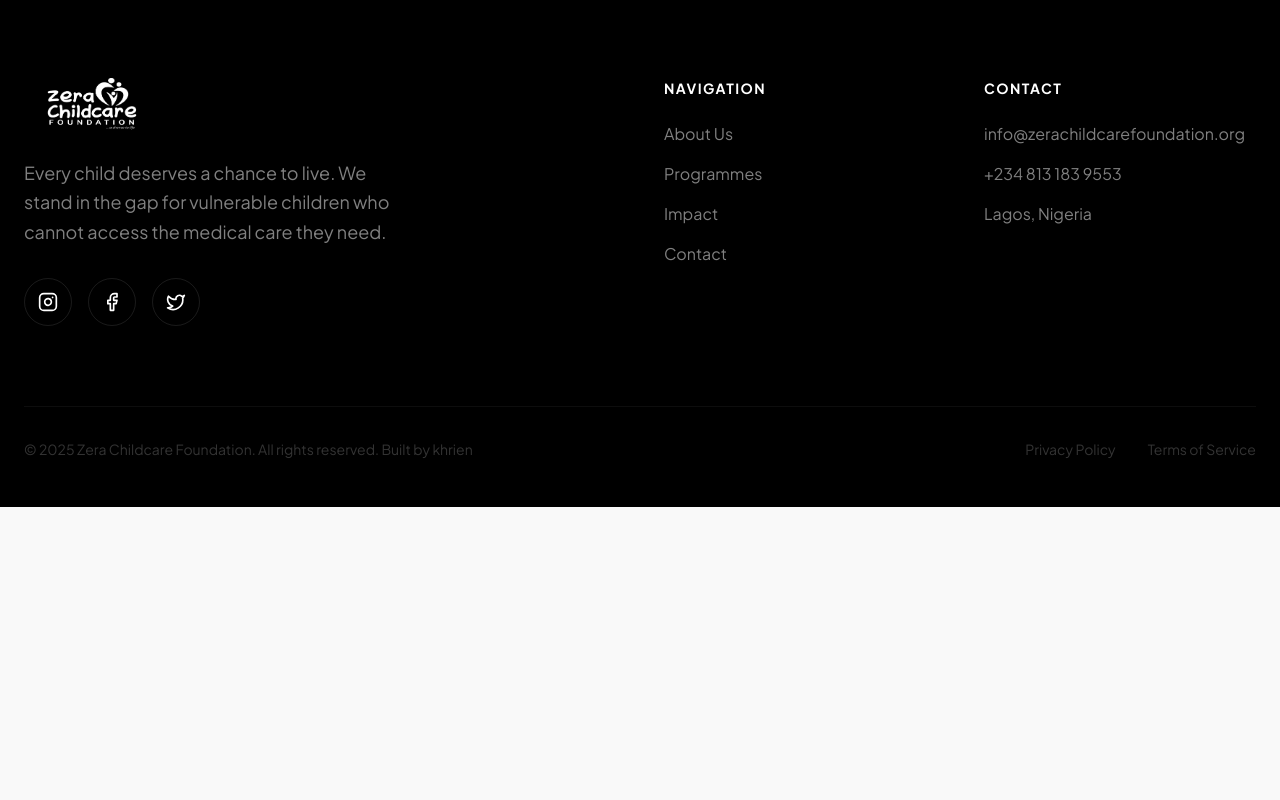
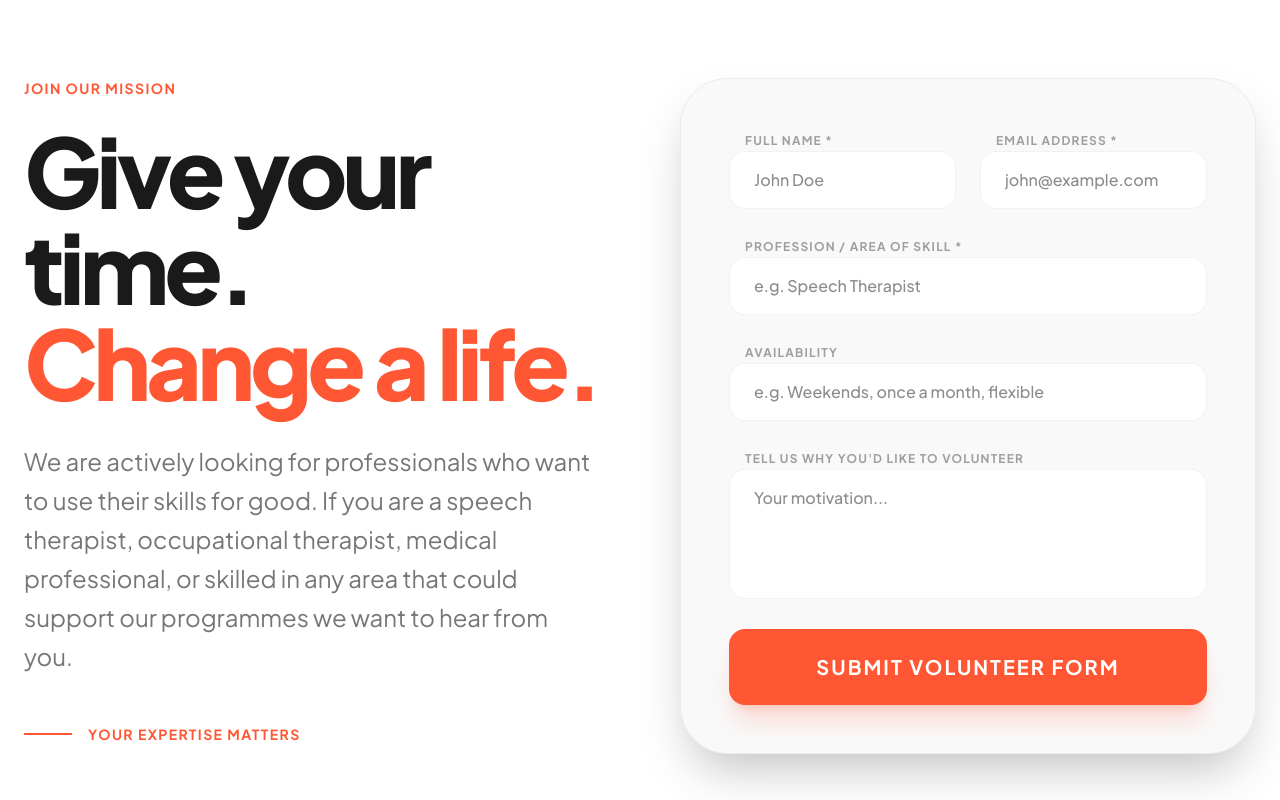
Before and after one commit to jake916/zeera-child-care-foundation, a Next.js app: page /contact in a window 1280 px wide. Shown: the part 1700-2500 px from the top of the page. Before the commit the page ends 2207 px from the top, so only its background shows below. Built offline with nearby package versions, Linux system fonts and the light colour scheme.

Commit message:
feat: implement website structure including landing page, about, programmes, impact, contact, and donate sections with shared footer component

```diff
--- a/src/app/contact/page.js
+++ b/src/app/contact/page.js
@@ -10,7 +10,7 @@ export default function ContactPage() {
       <Navbar />
       <main>
         {/* Cinematic Hero */}
-        <section className="relative min-h-screen flex items-center justify-center overflow-hidden">
+        <section className="relative min-h-[50vh] md:min-h-screen flex items-center justify-center overflow-hidden">
           <div className="absolute inset-0 z-0">
             <Image
               src="/medium-shot-woman-wearing-halal-outdoors.jpg"
@@ -24,11 +24,11 @@ export default function ContactPage() {
             <ScrollReveal>
               <h1 className="text-6xl md:text-9xl font-black text-white mb-8 tracking-tighter">Contact Us</h1>
               <p className="text-white/80 text-xl md:text-3xl max-w-3xl mx-auto leading-tight font-medium">
-                Reach out. We're listening.
+                Reach out. We are listening.
               </p>
             </ScrollReveal>
           </div>
-          <div className="absolute bottom-10 left-1/2 -translate-x-1/2 animate-bounce">
+          <div className="hidden md:block absolute bottom-10 left-1/2 -translate-x-1/2 animate-bounce">
             <div className="w-6 h-10 border-2 border-white/30 rounded-full flex justify-center p-1">
               <div className="w-1 h-2 bg-white rounded-full" />
             </div>
@@ -115,6 +115,63 @@ export default function ContactPage() {
           </div>
         </section>
 
+        {/* Volunteer Form Section */}
+        <section className="py-24 bg-card-bg border-t border-black/5">
+          <div className="max-w-7xl mx-auto px-6">
+            <div className="grid grid-cols-1 lg:grid-cols-2 gap-20 items-start">
+              <ScrollReveal>
+                <h2 className="text-sm font-bold tracking-widest text-secondary uppercase mb-6">Join our mission</h2>
+                <h1 className="text-6xl md:text-8xl font-black text-foreground mb-8 tracking-tighter">Give your time. <br /> <span className="text-secondary">Change a life.</span></h1>
+                <p className="text-xl md:text-2xl text-foreground/60 leading-relaxed mb-12 max-w-xl">
+                  We are actively looking for professionals who want to use their skills for good. If you are a
+                  speech therapist, occupational therapist, medical professional, or skilled in any area that
+                  could support our programmes we want to hear from you.
+                </p>
+                <div className="flex items-center gap-4 text-secondary font-bold uppercase tracking-widest text-sm">
+                  <div className="w-12 h-[2px] bg-secondary" />
+                  Your expertise matters
+                </div>
+              </ScrollReveal>
+
+              <ScrollReveal delay={200}>
+                <div className="bg-background p-8 md:p-12 rounded-[3rem] border border-black/5 shadow-2xl">
+                  <form className="space-y-6">
+                    <div className="grid grid-cols-1 md:grid-cols-2 gap-6">
+                      <div className="space-y-2">
+                        <label className="text-xs font-bold uppercase tracking-widest text-foreground/40 ml-4">Full Name *</label>
+                        <input type="text" required placeholder="John Doe" className="w-full bg-card-bg border border-black/5 rounded-2xl px-6 py-4 outline-none focus:border-secondary transition-all font-medium" />
+                      </div>
+                      <div className="space-y-2">
+                        <label className="text-xs font-bold uppercase tracking-widest text-foreground/40 ml-4">Email Address *</label>
+                        <input type="email" required placeholder="john@example.com" className="w-full bg-card-bg border border-black/5 rounded-2xl px-6 py-4 outline-none focus:border-secondary transition-all font-medium" />
+                      </div>
+                    </div>
+
+                    <div className="space-y-2">
+                      <label className="text-xs font-bold uppercase tracking-widest text-foreground/40 ml-4">Profession / Area of skill *</label>
+                      <input type="text" required placeholder="e.g. Speech Therapist" className="w-full bg-card-bg border border-black/5 rounded-2xl px-6 py-4 outline-none focus:border-secondary transition-all font-medium" />
+                    </div>
+
+                    <div className="space-y-2">
+                      <label className="text-xs font-bold uppercase tracking-widest text-foreground/40 ml-4">Availability</label>
+                      <input type="text" placeholder="e.g. Weekends, once a month, flexible" className="w-full bg-card-bg border border-black/5 rounded-2xl px-6 py-4 outline-none focus:border-secondary transition-all font-medium" />
+                    </div>
+
+                    <div className="space-y-2">
+                      <label className="text-xs font-bold uppercase tracking-widest text-foreground/40 ml-4">Tell us why you'd like to volunteer</label>
+                      <textarea placeholder="Your motivation..." rows="4" className="w-full bg-card-bg border border-black/5 rounded-2xl px-6 py-4 outline-none focus:border-secondary transition-all font-medium resize-none"></textarea>
+                    </div>
+
+                    <button className="w-full bg-secondary text-white py-6 rounded-2xl font-bold text-xl hover:scale-[1.02] transition-all shadow-xl shadow-secondary/20 uppercase tracking-widest">
+                      Submit Volunteer Form
+                    </button>
+                  </form>
+                </div>
+              </ScrollReveal>
+            </div>
+          </div>
+        </section>
+
         {/* Immersive Social Section */}
         {/* <section className="py-24 bg-card-bg">
           <div className="max-w-7xl mx-auto px-6 text-center">
--- a/src/app/donate/page.js
+++ b/src/app/donate/page.js
@@ -10,7 +10,7 @@ export default function DonatePage() {
          <Navbar />
          <main>
             {/* Cinematic Hero */}
-            <section className="relative min-h-screen flex items-center justify-center overflow-hidden">
+            <section className="relative min-h-[50vh] md:min-h-screen flex items-center justify-center overflow-hidden">
                <div className="absolute inset-0 z-0">
                   <Image
                      src="/close-up-community-concept-with-hands.jpg"
@@ -33,7 +33,7 @@ export default function DonatePage() {
                      </p>
                   </ScrollReveal>
                </div>
-               <div className="absolute bottom-10 left-1/2 -translate-x-1/2 animate-bounce">
+               <div className="hidden md:block absolute bottom-10 left-1/2 -translate-x-1/2 animate-bounce">
                   <div className="w-6 h-10 border-2 border-white/30 rounded-full flex justify-center p-1">
                      <div className="w-1 h-2 bg-white rounded-full" />
                   </div>
--- a/src/components/CausesGrid.js
+++ b/src/components/CausesGrid.js
@@ -1,5 +1,6 @@
 import React from "react";
 import Image from "next/image";
+import Link from "next/link";
 
 const causes = [
   {
@@ -12,8 +13,8 @@ const causes = [
   {
     id: 2,
     title: "Special Needs Intervention",
-    tagline: "Every child deserves to thrive — not just survive.",
-    description: "We support children with special needs from underserved communities — particularly those who need timely intervention to improve their quality of life. Speech therapy, occupational therapy, and specialist care, made accessible.",
+    tagline: "Every child deserves to thrive not just survive.",
+    description: "We support children with special needs from underserved communities particularly those who need timely intervention to improve their quality of life. Speech therapy, occupational therapy, and specialist care, made accessible.",
     image: "/african-kid-marketplace.jpg",
   },
 ];
@@ -30,9 +31,9 @@ const CausesGrid = () => {
               <span className="text-primary">Real impact.</span>
             </h3>
           </div>
-          <button className="text-foreground font-bold border-b-2 border-primary pb-1 hover:text-primary transition-colors">
+          <Link href="/programmes" className="text-foreground font-bold border-b-2 border-primary pb-1 hover:text-primary transition-colors">
             Learn More About Our Work
-          </button>
+          </Link>
         </div>
 
         <div className="grid grid-cols-1 md:grid-cols-2 gap-8">
@@ -59,9 +60,11 @@ const CausesGrid = () => {
                 </p>
 
                 <div className="mt-auto">
-                   <button className="w-full py-4 bg-primary/5 border border-primary/10 rounded-2xl font-bold hover:bg-secondary hover:text-white hover:border-secondary transition-all text-foreground hover:text-white">
-                     Support this Programme
-                   </button>
+                   <Link href="/programmes">
+                     <button className="w-full py-4 bg-primary/5 border border-primary/10 rounded-2xl font-bold hover:bg-secondary hover:text-white hover:border-secondary transition-all text-foreground hover:text-white">
+                       Support this Programme
+                     </button>
+                   </Link>
                 </div>
               </div>
             </div>
--- a/src/components/Footer.js
+++ b/src/components/Footer.js
@@ -28,10 +28,7 @@ const Footer = () => {
               <a href="https://facebook.com/zerachildcarefoundation" target="_blank" rel="noopener noreferrer" className="w-12 h-12 rounded-full border border-white/10 flex items-center justify-center hover:bg-primary hover:border-primary transition-all cursor-pointer group">
                 <svg width="20" height="20" viewBox="0 0 24 24" fill="none" stroke="currentColor" strokeWidth="2" strokeLinecap="round" strokeLinejoin="round" className="text-white group-hover:text-black transition-colors"><path d="M18 2h-3a5 5 0 0 0-5 5v3H7v4h3v8h4v-8h3l1-4h-4V7a1 1 0 0 1 1-1h3z"></path></svg>
               </a>
-              {/* Twitter/X */}
-              <a href="#" className="w-12 h-12 rounded-full border border-white/10 flex items-center justify-center hover:bg-primary hover:border-primary transition-all cursor-pointer group">
-                <svg width="20" height="20" viewBox="0 0 24 24" fill="none" stroke="currentColor" strokeWidth="2" strokeLinecap="round" strokeLinejoin="round" className="text-white group-hover:text-black transition-colors"><path d="M22 4s-.7 2.1-2 3.4c1.6 10-9.4 17.3-18 11.6 2.2.1 4.4-.6 6-2C3 15.5.5 9.6 3 5c2.2 2.6 5.6 4.1 9 4-.9-4.2 4-6.6 7-3.8 1.1 0 3-1.2 3-1.2z"></path></svg>
-              </a>
+
             </div>
           </div>
 
```
Also changed, not shown: src/app/about/page.js (+11 -11 lines), src/app/impact/page.js (+7 -7 lines), src/app/page.js (+16 -7 lines), src/app/programmes/page.js (+16 -16 lines), src/components/Hero.js (+12 -4 lines).
